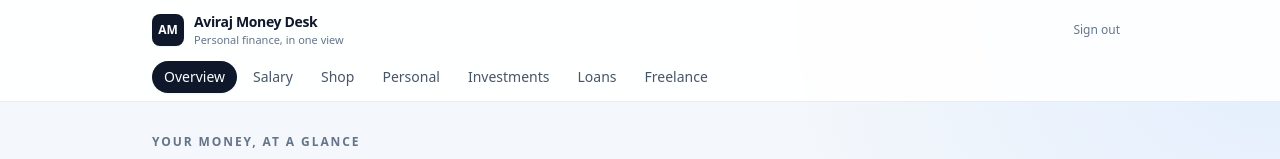
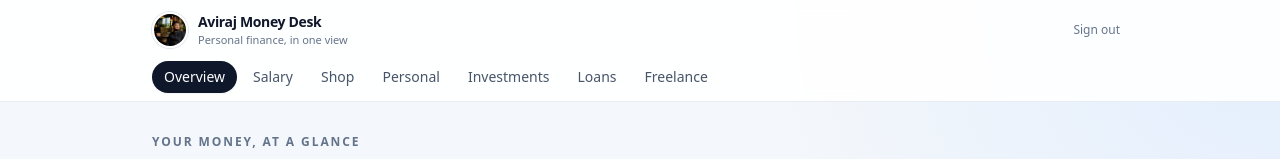
Before and after one commit to AVI5211/aviraj-personal-agent, a Next.js app in the folder app/: page / in a window 1280 px wide. Shown: the top 159 px of the page. Built offline with nearby package versions, Linux system fonts and the light colour scheme; no server answers.

Commit message:
Use profile photo in app header

```diff
--- a/app/src/components/NavBar.tsx
+++ b/app/src/components/NavBar.tsx
@@ -1,6 +1,7 @@
 "use client";
 
 import Link from "next/link";
+import Image from "next/image";
 import { usePathname, useRouter } from "next/navigation";
 
 const NAV_ITEMS = [
@@ -27,7 +28,14 @@ export function NavBar() {
     <header className="sticky top-0 z-40 border-b border-slate-200/80 bg-white/90 backdrop-blur">
       <div className="mx-auto flex max-w-5xl items-center justify-between px-4 py-3 sm:px-6">
         <Link href="/" className="group flex items-center gap-2.5 text-slate-900">
-          <span className="flex h-8 w-8 items-center justify-center rounded-lg bg-slate-900 text-xs font-bold text-white shadow-sm">AM</span>
+          <Image
+            src="/aviraj-avatar.png"
+            alt="Aviraj"
+            width={40}
+            height={40}
+            priority
+            className="h-9 w-9 rounded-full border-2 border-white object-cover shadow-sm ring-1 ring-slate-200"
+          />
           <span><span className="block text-sm font-bold tracking-tight">Aviraj Money Desk</span><span className="block text-[11px] text-slate-500">Personal finance, in one view</span></span>
         </Link>
         <button onClick={handleLogout} className="rounded-md px-2 py-1.5 text-xs font-medium text-slate-500 hover:bg-slate-100 hover:text-slate-800">
```
Also changed, not shown: app/public/aviraj-avatar.png (added).
